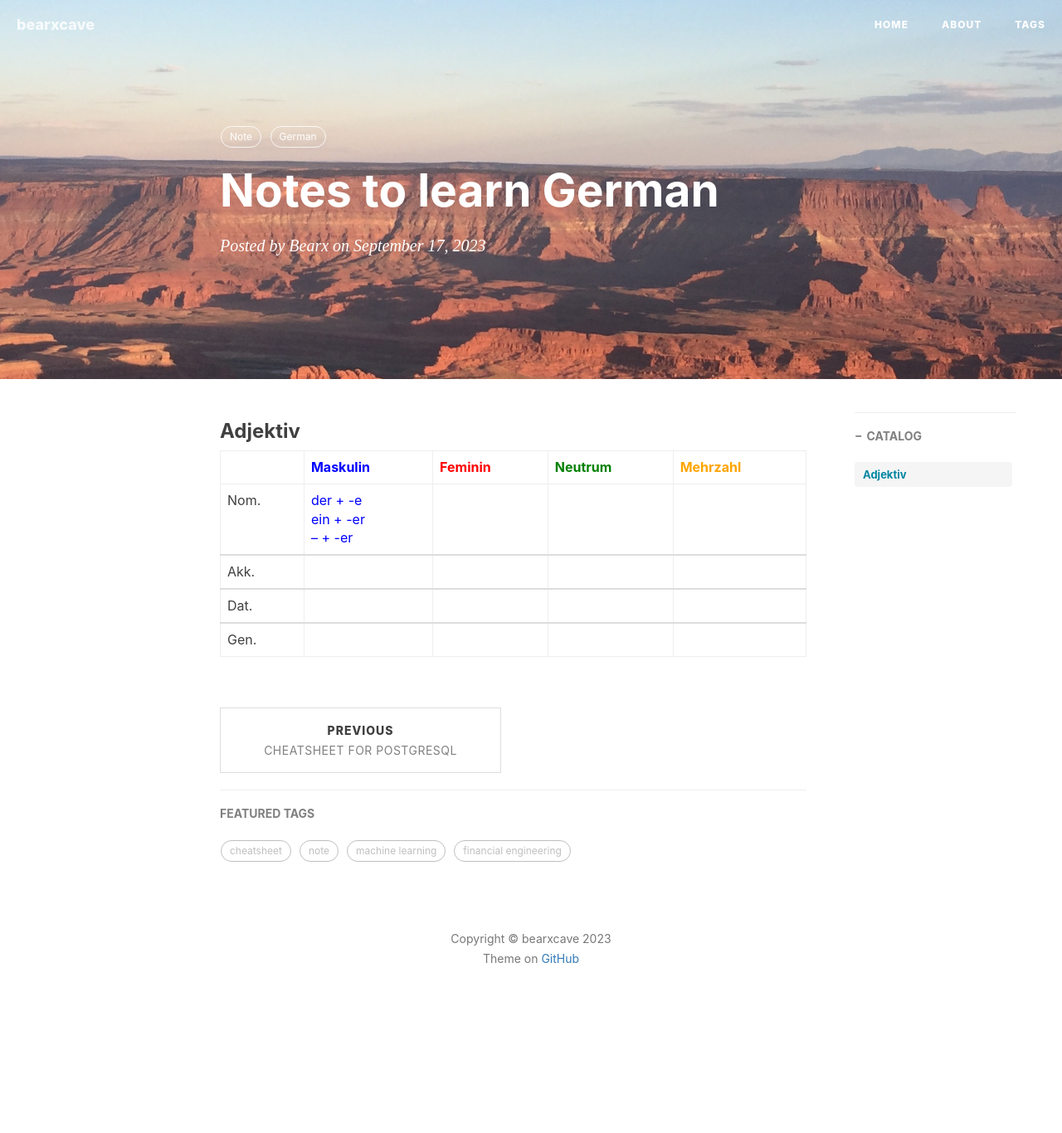
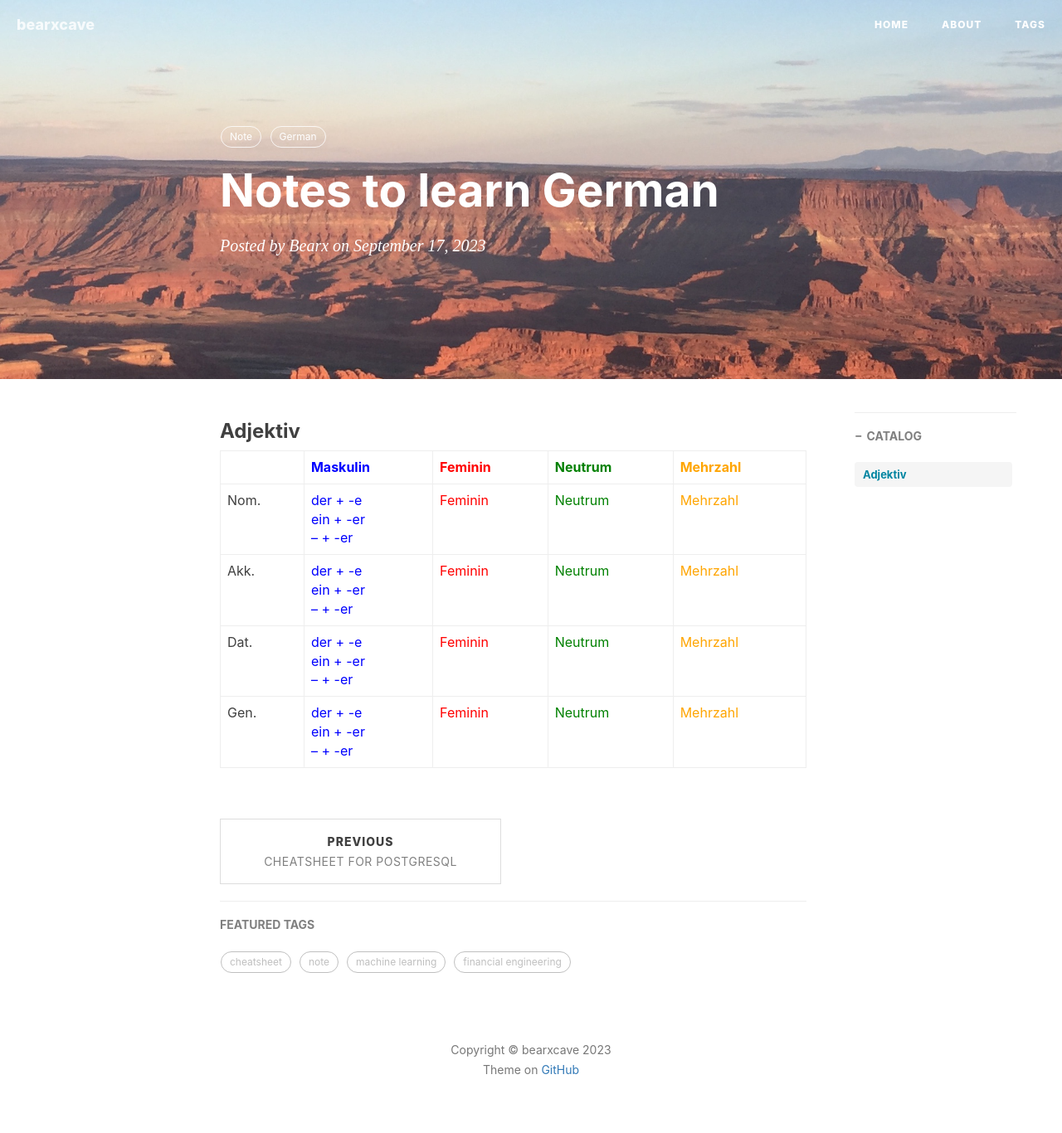
Before and after one commit to Bearxcave/Bearxcave.github.io, a Jekyll site: the page built from _posts/2023-09-17-Deutsch-learnen.md, in a window 1280 px wide. Shown: the whole page at 83% size. Built offline with Jekyll 4.4.1, drawn with Linux system fonts in a browser that asks for light colours; nearby versions of some CDN libraries; comment, search, counter and statistics services are not loaded; before the commit the page ends 1232 px from its top, so only the background shows below that.

Commit message:
Update 2023-09-17-Deutsch-learnen.md

```diff
--- a/_posts/2023-09-17-Deutsch-learnen.md
+++ b/_posts/2023-09-17-Deutsch-learnen.md
@@ -14,11 +14,8 @@
 
 |      | <span style="color:blue">Maskulin<span> | <span style="color:red">Feminin<span> | <span style="color:green">Neutrum<span> | <span style="color:orange">Mehrzahl<span> |
 | ---- | ---- | ---- | ---- | ---- |
-| Nom. | <span style="color:blue">der + -e <br> ein + -er <br> -- + -er<span> |
 | ---- | ---- | ---- | ---- | ---- |
-| Akk. |      |
-| ---- | ---- | ---- | ---- | ---- |
-| Dat. |
-| ---- | ---- | ---- | ---- | ---- |
-| Gen. |
-| ---- | ---- | ---- | ---- | ---- |
+| Nom. | <span style="color:blue">der + -e <br> ein + -er <br> -- + -er<span> | <span style="color:red">Feminin<span> | <span style="color:green">Neutrum<span> | <span style="color:orange">Mehrzahl<span> |
+| Akk. | <span style="color:blue">der + -e <br> ein + -er <br> -- + -er<span> | <span style="color:red">Feminin<span> | <span style="color:green">Neutrum<span> | <span style="color:orange">Mehrzahl<span> |
+| Dat. | <span style="color:blue">der + -e <br> ein + -er <br> -- + -er<span> | <span style="color:red">Feminin<span> | <span style="color:green">Neutrum<span> | <span style="color:orange">Mehrzahl<span> |
+| Gen. | <span style="color:blue">der + -e <br> ein + -er <br> -- + -er<span> | <span style="color:red">Feminin<span> | <span style="color:green">Neutrum<span> | <span style="color:orange">Mehrzahl<span> |
```
